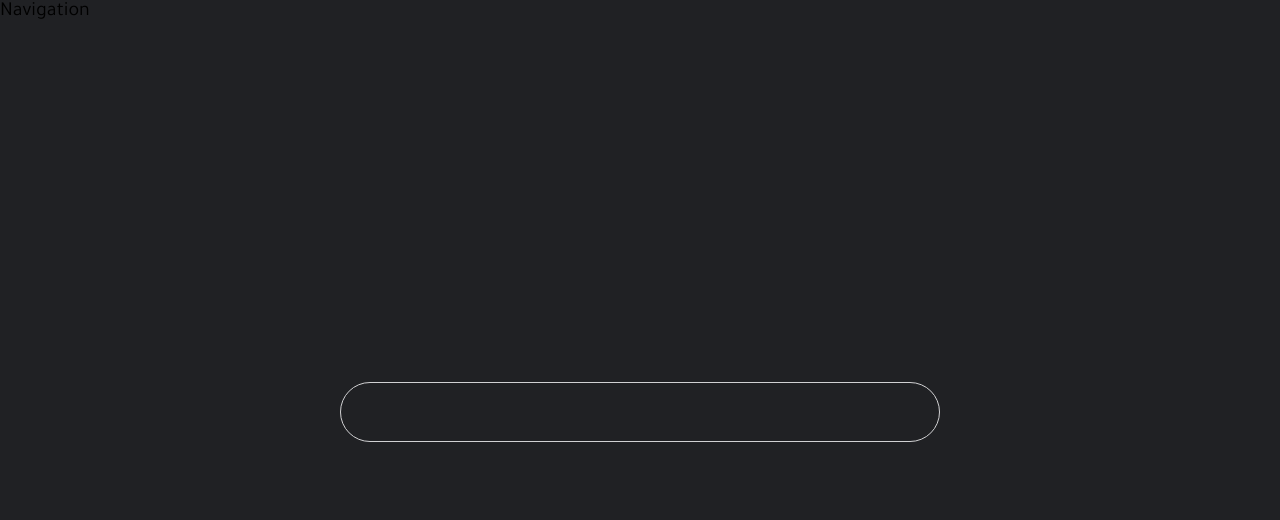
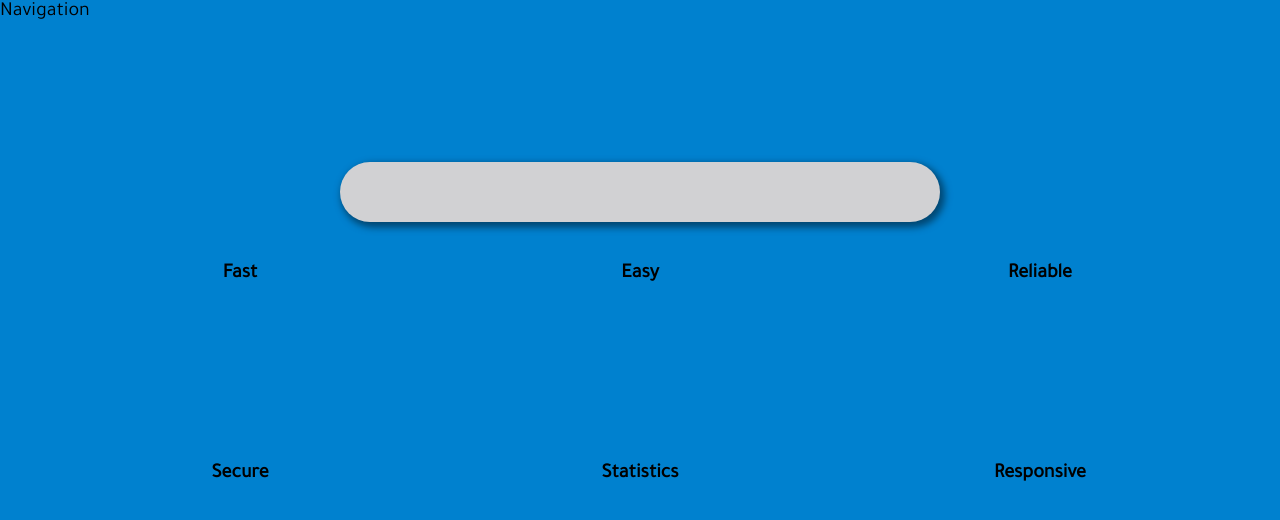
Before and after one commit to Scynes/quicklink, a SvelteKit app: page / in a window 1280 px wide. Shown: the top 520 px of the page. Built offline with nearby package versions, Linux system fonts and the light colour scheme.

Commit message:
wip: added about layout

```diff
--- a/public/css/style.css
+++ b/public/css/style.css
@@ -107,24 +107,46 @@ html, body {
 }
 
 body {
-    background-color: #202124;
+    background-color: #0081CF;
+}
+
+main {
+    padding: 4rem;
+    gap: 4rem;
 }
 
 form > input {
     min-height: 6rem;
     padding: 1rem;
-    border: 1px solid var(--secondary-col);
-    background-color: var(--transparent);
-    box-shadow: inset 0 0 0 var(--transparent);
+    border: none;
+    background-color: var(--secondary-col);
+    box-shadow: 0.3rem 0.35rem .75rem 0.2rem #014772, inset 0 0 0 var(--transparent);
     transition: 0.2s ease-in-out;
 }
 
 form > input:focus {
-    border-color: var(--primary-col);
-    background-color: var(--secondary-col);
-    box-shadow: inset 0 0 1.25rem var(--primary-col);
+    box-shadow: 0 0 0, inset 0.25rem 0.25rem .75rem .1rem var(--primary-col);
 }
 
 .url-form {
     width: clamp(20rem, 100%, 60rem);
 }
+
+.about {
+    display: flex;
+    flex-wrap: wrap;
+}
+
+.about-card {
+    display: flex;
+    justify-content: center;
+    min-height: 20rem;
+    flex-basis: calc(100% / 3);
+}
+
+@media (max-width: 480px) {
+
+    .about-card {
+        flex-basis: 100%;
+    }
+}
--- a/src/routes/+layout.svelte
+++ b/src/routes/+layout.svelte
@@ -8,7 +8,7 @@
     <nav>
         Navigation
     </nav>
-    <main class="flex grow-1 align-center justify-center">
+    <main class="flex column grow-1 align-center justify-center">
         <slot />
     </main>
 </div>
--- a/src/routes/+page.svelte
+++ b/src/routes/+page.svelte
@@ -1,3 +1,23 @@
 <form class="url-form" action="">
     <input class="width-full outlineless rounded-full text-center" type="text" name="url" id="url" autocomplete="off">
 </form>
+<section class="about width-full">
+    <div class="about-card">
+        <h1>Fast</h1>
+    </div>
+    <div class="about-card">
+        <h1>Easy</h1>
+    </div>
+    <div class="about-card">
+        <h1>Reliable</h1>
+    </div>
+    <div class="about-card">
+        <h1>Secure</h1>
+    </div>
+    <div class="about-card">
+        <h1>Statistics</h1>
+    </div>
+    <div class="about-card">
+        <h1>Responsive</h1>
+    </div>
+</section>
```
